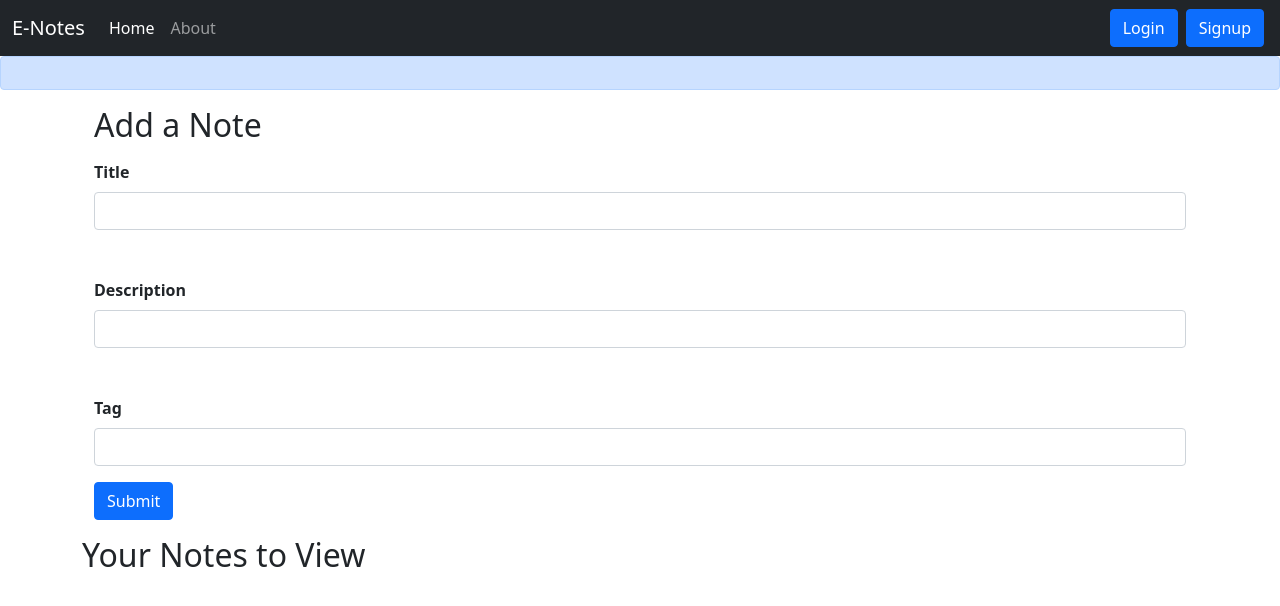
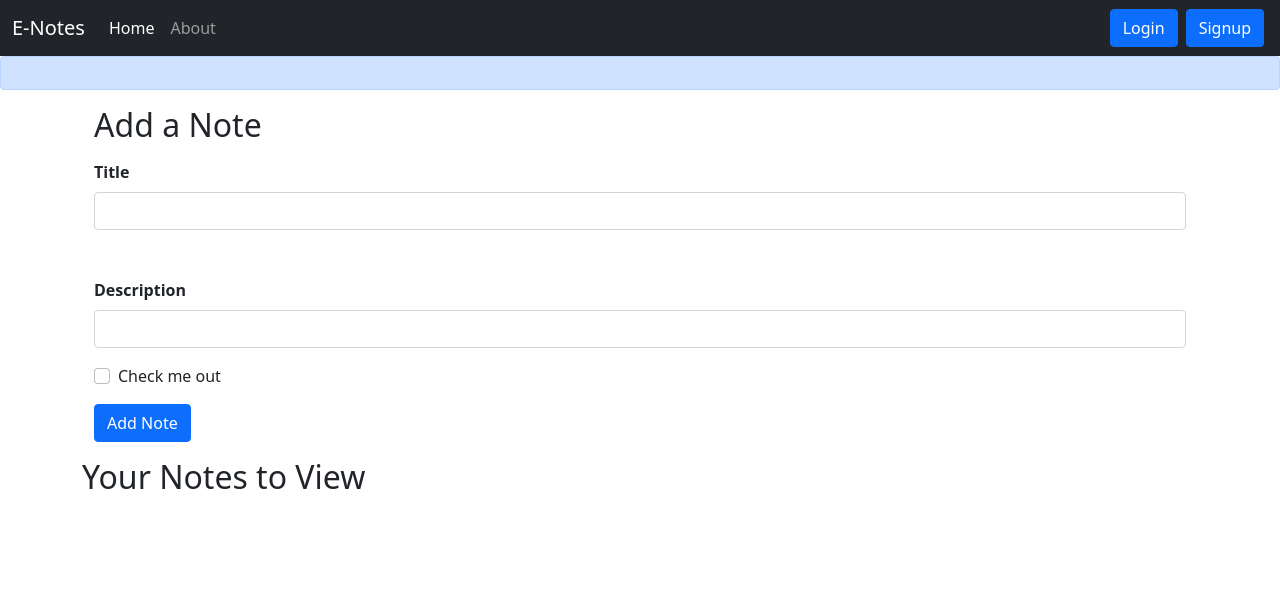
Before and after one commit to aggarwalsejal/ENotes-React, a React (Create React App) app: page / in a window 1280 px wide. Shown: the top 606 px of the page. Built offline with nearby package versions, Linux system fonts and the light colour scheme.

Commit message:
deletenote

```diff
--- a/src/components/AddNote.js
+++ b/src/components/AddNote.js
@@ -4,13 +4,13 @@ import noteContext from '../context/notes/noteContext'
 function AddNote() {
     const context=useContext(noteContext);
     const {addNote} =context;
-    const[note, setNotes]=useState({title: "", description: "", tag: ""})
+    const[note, setNote]=useState({title: "", description: "", tag: "default"})
     const handleclick = (e) => {
         e.preventDefault();
         addNote(note.title,note.description,note.tag);
     }
     const onChange = (e) => {
-        setNotes({...note, [e.target.name]:e.target.value})
+        setNote({...note, [e.target.name]:e.target.value})
     }
   return (
      <div>
@@ -25,11 +25,13 @@ function AddNote() {
                     <label htmlFor="desc" className="form-label" onChange={onChange}><strong>Description</strong></label>
                     <input type="desc" className="form-control"  name="desc" id="desc" />
                 </div>
-                <div className="mb-3 mt-5">
-                    <label htmlFor="tag" className="form-label"><strong>Tag</strong></label>
-                    <input type="tag" className="form-control"  name="tag" id="tag" />
-                </div>
-                <button type="submit" className="btn btn-primary" onClick={handleclick}>Submit</button>
+                <div className="mb-3 form-check">
+  <input className="form-check-input" type="checkbox" value="" id="flexCheckChecked" />
+  <label className="form-check-label">
+    Check me out
+  </label>
+</div>
+                <button type="submit" className="btn btn-primary" onClick={handleclick}>Add Note</button>
             </form>
         </div>
     </div>
--- a/src/components/Noteitem.js
+++ b/src/components/Noteitem.js
@@ -1,6 +1,9 @@
-import React from 'react'
+import React, { useContext } from 'react'
+import noteContext from '../context/notes/noteContext';
 
 const Noteitem = (props) => {
+  const context=useContext(noteContext);
+  const {deleteNote}=context;
   const  {note}=props;
   return (
     <div className='col-md-3 my-5'>
@@ -8,7 +11,7 @@ const Noteitem = (props) => {
   <div className="card-body">
     <div className='d-flex align-items-center'>
     <h5 className="card-title">Title: {note.title}
-    <i className="fa-sharp fa-solid fa-trash mx-3"></i>
+    <i className="fa-sharp fa-solid fa-trash mx-3" onClick={()=>{deleteNote(note._id)}}></i>
     <i className="fa-regular fa-pen-to-square"></i></h5>
     </div>
     <p className="card-text">Description: {note.description}</p>
--- a/src/components/Notes.js
+++ b/src/components/Notes.js
@@ -6,7 +6,7 @@ import Noteitem from './Noteitem';
 const Notes=() =>{
     const context=useContext(noteContext);
     // eslint-disable-next-line
-    const{notes, addNote}=context;
+    const{notes}=context;
 
   return (
       <>
--- a/src/context/notes/NoteState.js
+++ b/src/context/notes/NoteState.js
@@ -2,8 +2,7 @@ import { useState } from "react";
 import NoteContext from "./noteContext";
 
 const NoteState = (props) =>{
-    const notesInitial=[
-      ]
+    const notesInitial=[]
       const[notes,setNotes]=useState(notesInitial);
 
 //Add a note
@@ -11,21 +10,22 @@ const addNote = (title, description, tag)=>{
   const note= {
     "user": "64ba0083c7952154b64a5742",
     "title": "can you please do the same for me",
-    "description": "I can do that for",
+    "description": "I can do that for everyone",
     "tag": "General",
     "_id": "64bd02becd7214a634fde3e9",
     "date": "2023-07-23T10:36:46.019Z",
     "__v": 0
-  };
+  }
 setNotes(notes.concat(note));
 }
 
 //Delete a note
-const deleteNote = ()=>{
-
+const deleteNote = (id)=>{
+const newNotes=notes.filter((note)=>{return note._id!==id})
+setNotes(newNotes)
 }
 //Edit a note
-const editNote =()=>{
+const editNote =(id, title, description, tag)=>{
 
 }
 
```
